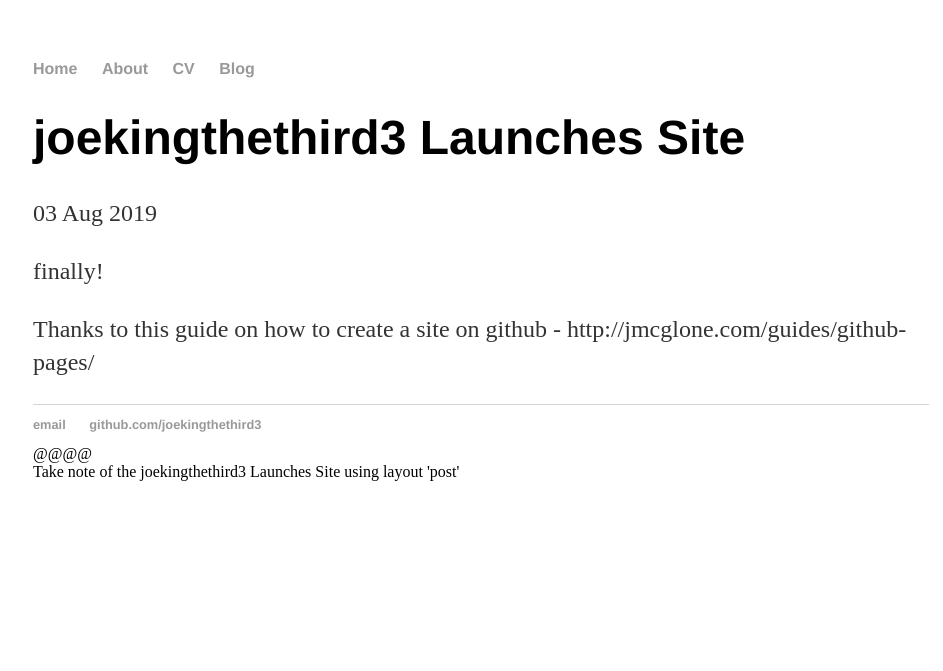
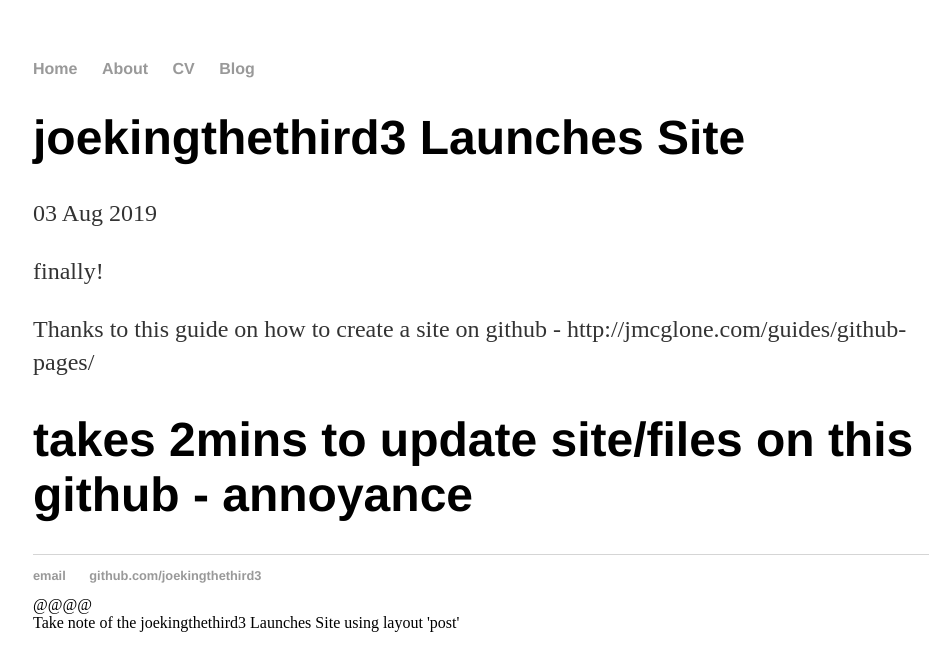
Before and after one commit to joekingTheThird3/joekingTheThird3.github.io, a Jekyll site: the page built from _posts/2019-08-03-myfirstpost.md, in a window 1280 px wide. Shown: the top 671 px of the page, without its empty margins (159-1102 px from the left). Built offline with Jekyll 4.4.1, drawn with Linux system fonts in a browser that asks for light colours.

Commit message:
Update 2019-08-03-myfirstpost.md

```diff
--- a/_posts/2019-08-03-myfirstpost.md
+++ b/_posts/2019-08-03-myfirstpost.md
@@ -8,3 +8,5 @@ salute: hello
 finally! {{  salute }}
 
 Thanks to this guide on how to create a site on github  - http://jmcglone.com/guides/github-pages/
+
+# takes 2mins to update site/files on this github - annoyance
```
